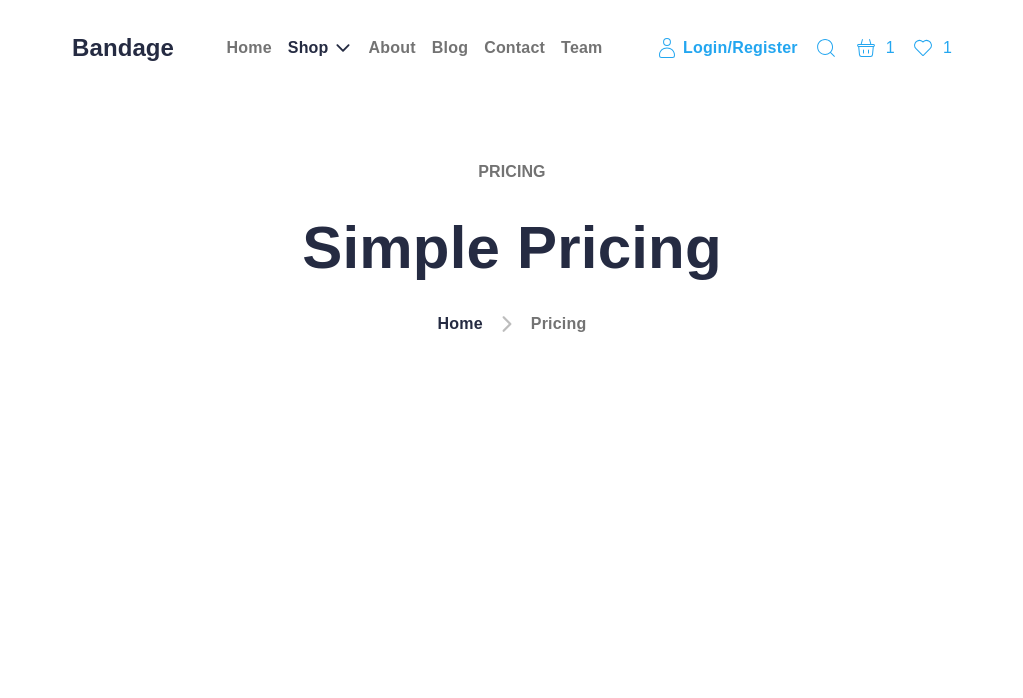
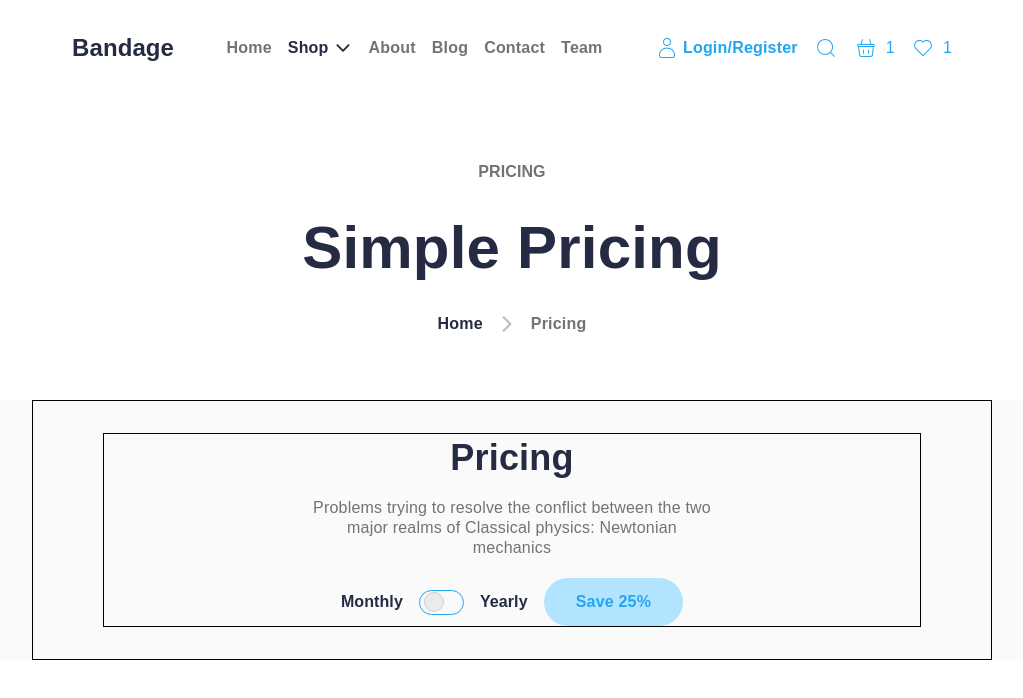
Before and after one commit to MuhammedZeki/D-nemProjesi-ecommers, a React (Vite) app: page /pricing in a window 1280 px wide. Shown: the top 698 px of the page, without its empty margins (128-1151 px from the left). Built offline with nearby package versions, Linux system fonts and the light colour scheme.

Commit message:
PricingCards and header components is done

```diff
--- /dev/null
+++ b/src/components/pricing/CardHeader.jsx
@@ -0,0 +1,33 @@
+import React from "react";
+
+const CardHeader = () => {
+  return (
+    <div className="border border-black flex flex-col  gap-5 font-montserrat">
+      <div className="flex flex-col items-center justify-center gap-4">
+        <h2 className="font-bold text-4xl leading-12 tracking-[0.2px] text-[#252B42]">
+          Pricing
+        </h2>
+        <p className="font-medium leading-5 tracking-[0.2px] text-[#737373] max-w-1/2 text-center">
+          Problems trying to resolve the conflict between the two major realms
+          of Classical physics: Newtonian mechanics{" "}
+        </p>
+      </div>
+      <div className="flex items-center justify-center gap-4">
+        <p className="font-bold leading-6 tracking-[0.1px] text-[#252B42]">
+          Monthly
+        </p>
+        <div className="border border-[#23A6F0] rounded-full w-[45px] h-[25px] flex items-center">
+          <div className="w-5 h-5 bg-[#EBEBEB] border border-[#D0D0D0] rounded-full ml-1"></div>
+        </div>
+        <p className="font-bold leading-6 tracking-[0.1px] text-[#252B42]">
+          Yearly
+        </p>
+        <div className="bg-[#B2E3FF] flex items-center justify-center text-[#23A6F0] py-3 px-8 rounded-full font-bold leading-6 tracking-[0.2px]">
+          Save 25%
+        </div>
+      </div>
+    </div>
+  );
+};
+
+export default CardHeader;
--- /dev/null
+++ b/src/components/pricing/PricingCards.jsx
@@ -0,0 +1,13 @@
+import CardHeader from "./CardHeader";
+
+const PricingCards = () => {
+  return (
+    <div className="bg-[#FAFAFA]">
+      <div className="flex flex-col items-center justify-center w-full px-10 lg:w-[75%] my-8 mx-auto py-8 border border-black">
+        <CardHeader />
+      </div>
+    </div>
+  );
+};
+
+export default PricingCards;
--- a/src/pages/Pricing.jsx
+++ b/src/pages/Pricing.jsx
@@ -1,4 +1,5 @@
 import UpperMenu from "../components/home/UpperMenu";
+import PricingCards from "../components/pricing/PricingCards";
 import PricingHeader from "../components/pricing/PricingHeader";
 
 const Pricing = () => {
@@ -6,6 +7,7 @@ const Pricing = () => {
     <div>
       <UpperMenu />
       <PricingHeader />
+      <PricingCards />
     </div>
   );
 };
```
